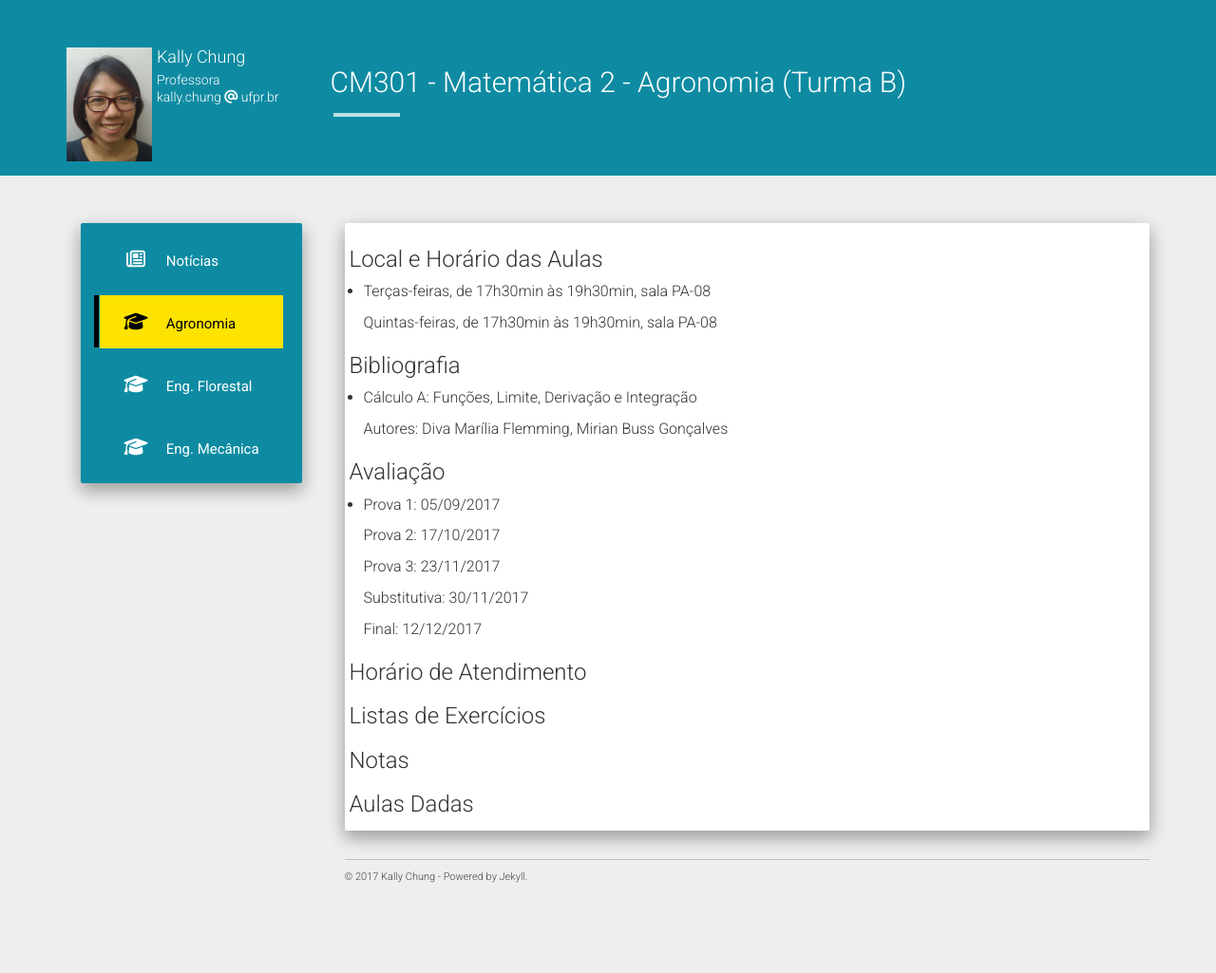
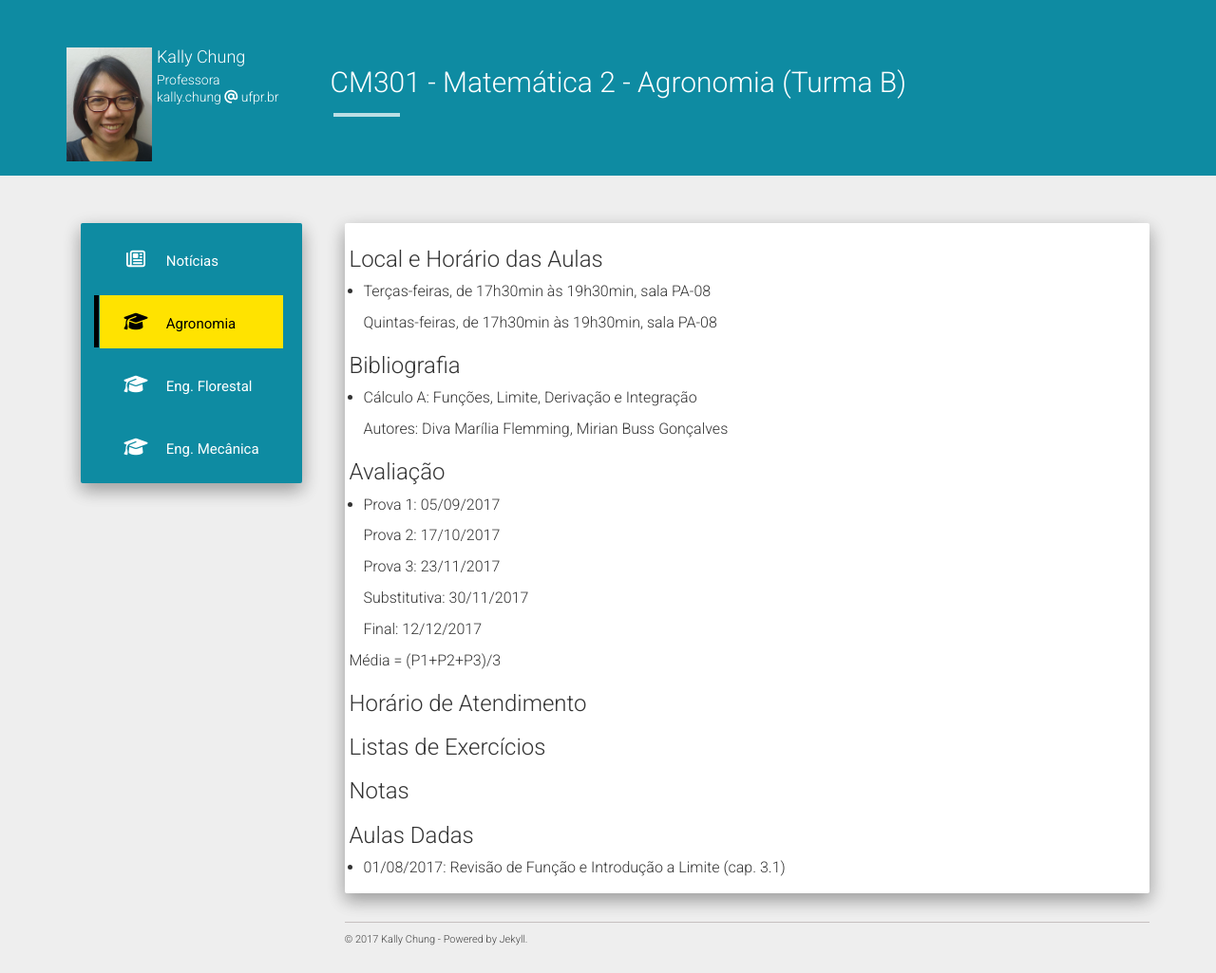
Before and after one commit to chunggnuhc/chunggnuhc.github.io, a Jekyll site: the page built from agronomia2sem2017.md, in a window 1280 px wide. Shown: the whole page at 95% size. Built offline with Jekyll 4.4.1, drawn with Linux system fonts in a browser that asks for light colours; nearby versions of some CDN libraries; before the commit the page ends 959 px from its top, so only the background shows below that.

Commit message:
Update cronograma-Agron-Mat2 01082017

```diff
--- a/agronomia2sem2017.md
+++ b/agronomia2sem2017.md
@@ -27,6 +27,8 @@ permalink: /agron2sem2017-Mat2/
 
   Final: 12/12/2017
 
+Média = (P1+P2+P3)/3
+
 <h3>Horário de Atendimento</h3>
 
 <h3>Listas de Exercícios</h3>
@@ -34,3 +36,5 @@ permalink: /agron2sem2017-Mat2/
 <h3>Notas</h3>
 
 <h3>Aulas Dadas</h3>
+
+- 01/08/2017: Revisão de Função e Introdução a Limite (cap. 3.1)
```
